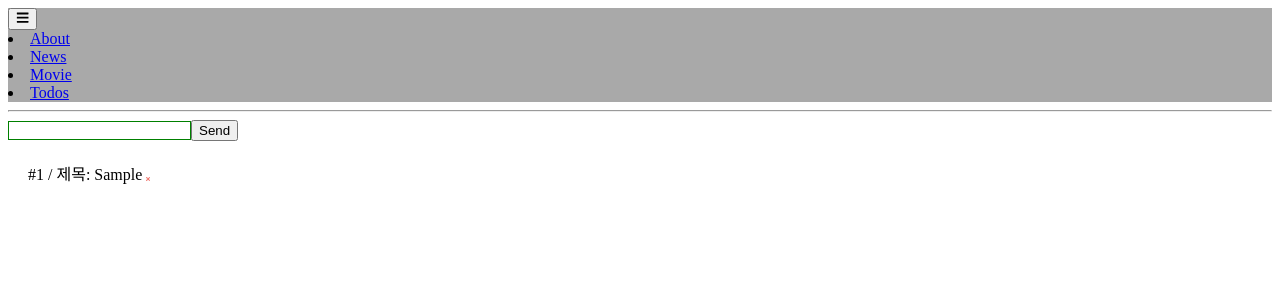
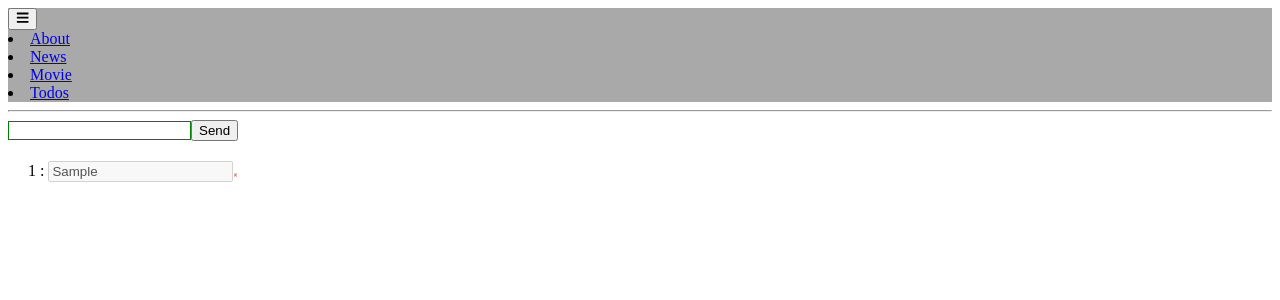
Before and after one commit to jsontype/movieapp-kimjh, a React (Create React App) app: page /TodoList in a window 1280 px wide. Both pictures are taken after typing "Sample" into the empty fields and a click on the button "Send". Shown: the top 300 px of the page. Built offline with nearby package versions, Linux system fonts and the light colour scheme; no server answers.

Commit message:
feat/37 todos to redux

```diff
--- a/package.json
+++ b/package.json
@@ -3,6 +3,7 @@
   "version": "0.1.0",
   "private": true,
   "dependencies": {
+    "@reduxjs/toolkit": "^1.9.0",
     "@testing-library/jest-dom": "^5.16.5",
     "@testing-library/react": "^13.4.0",
     "@testing-library/user-event": "^13.5.0",
@@ -13,8 +14,10 @@
     "react": "^18.2.0",
     "react-dom": "^18.2.0",
     "react-icons": "^4.6.0",
+    "react-redux": "^8.0.5",
     "react-router-dom": "^6.4.3",
     "react-scripts": "5.0.1",
+    "redux": "^4.2.0",
     "styled-components": "^5.3.6",
     "typescript": "^4.8.4",
     "web-vitals": "^2.1.4"
--- a/src/App.tsx
+++ b/src/App.tsx
@@ -4,7 +4,8 @@ import Home from "./Pages/0_Home";
 import About from "./Pages/1_About";
 import MovieList from "./Pages/2_MovieList";
 import NewsList from "./Pages/3_NewsList";
-import TodoList from "./Pages/4_TodoLiist";
+// import TodoList from "./Pages/4_TodoLiist";
+import TodoContainer from "./Components/TodoList/container";
 import styles from "./style.module.scss";
 import { FaBars } from "react-icons/fa";
 
@@ -12,7 +13,7 @@ export default function App() {
   // JS
   const [movies, setMovies] = useState([]);
   const [news, setNews] = useState([]);
-  const [todos, setTodos] = useState([]);
+  // const [todos, setTodos] = useState([]);
 
   useEffect(() => {
     fetch("https://yts.mx/api/v2/list_movies.json?sort_by=rating")
@@ -30,10 +31,6 @@ export default function App() {
         setNews(json);
       });
   }, []);
-
-  const onClick = () => {
-    alert("onClick");
-  };
 
   return (
     <Router>
@@ -66,10 +63,7 @@ export default function App() {
           <Route path="/About" element={<About />} />
           <Route path="/NewsList" element={<NewsList news={news} />} />
           <Route path="/MovieList" element={<MovieList movies={movies} />} />
-          <Route
-            path="/TodoList"
-            element={<TodoList todos={todos} setTodos={setTodos} />}
-          />
+          <Route path="/TodoList" element={<TodoContainer />} />
         </Routes>
       </main>
     </Router>
--- /dev/null
+++ b/src/Components/TodoList/container.tsx
@@ -0,0 +1,37 @@
+import React from "react";
+import { useSelector, useDispatch } from "react-redux";
+import { addTodo, toggleTodo, deleteTodo } from "../../Modules/todos";
+import { RootState } from "../../Modules";
+import TodoList from "../../Pages/4_TodoLiist";
+
+type todosProps = {
+  id: number;
+  completed: boolean;
+  text: string;
+};
+
+export default function TodosContainer() {
+  // state조회
+  // 상태를 조회 할 때에는 state 의 타입을 RootState 로 지정해야합니다.
+  const todos = useSelector((state: RootState) => state.todoReducer);
+
+  // action dispatch
+  const dispatch = useDispatch();
+  const onCreate = (text: string) => dispatch(addTodo(text));
+  const onToggle = (id: number, completed: boolean) =>
+    dispatch(toggleTodo(id, completed));
+  const onDelete = (id: number) => dispatch(deleteTodo(id));
+
+  console.log(todos);
+  // UI 컴포넌트 호출
+  return (
+    <div>
+      <TodoList
+      // todos={todos[0]}
+      // onCreate={onCreate}
+      // onToggle={onToggle}
+      // onDelete={onDelete}
+      />
+    </div>
+  );
+}
--- /dev/null
+++ b/src/Modules/index.tsx
@@ -0,0 +1,11 @@
+import todoReducer from "./todos";
+// import { configureStore } from "@reduxjs/toolkit";
+import { combineReducers } from "redux";
+
+const rootReducer = combineReducers({
+  todoReducer,
+});
+
+export default rootReducer;
+// RootState타입 지정이 필요하다
+export type RootState = ReturnType<typeof rootReducer>;
--- /dev/null
+++ b/src/Modules/todos.tsx
@@ -0,0 +1,60 @@
+// action type
+const ADD_TODO = "todos/ADD_TODO";
+const TOGGLE_TODO = "todos/TOGGLE_TODO";
+const DELETE_TODO = "todos/DELETE_TODO";
+
+// action fuction
+let nextId: number = 1;
+
+export const addTodo = (text: string) => ({
+  type: ADD_TODO,
+  todo: {
+    id: nextId++,
+    text,
+  },
+});
+export const toggleTodo = (id: number, completed: boolean) => ({
+  type: TOGGLE_TODO,
+  id: id,
+  completed: completed,
+});
+export const deleteTodo = (id: number) => ({
+  type: DELETE_TODO,
+  id: id,
+});
+
+// init
+const initState = [
+  {
+    id: 1,
+    text: "",
+    completed: false,
+  },
+];
+
+// reducer
+export default function todoReducer(
+  state = initState,
+  action: {
+    id: number;
+    todo: string;
+    type: string;
+  }
+) {
+  switch (action.type) {
+    case ADD_TODO:
+      return [...state, action.todo];
+    case TOGGLE_TODO:
+      return state.map((todo) => {
+        return todo.id === action.id
+          ? { ...todo, completed: !todo.completed }
+          : todo;
+      });
+    case DELETE_TODO:
+      return state.filter((todo) => {
+        return todo.id !== action.id;
+      });
+    default:
+      return state;
+  }
+}
--- a/src/Pages/4_TodoLiist/index.tsx
+++ b/src/Pages/4_TodoLiist/index.tsx
@@ -1,62 +1,56 @@
 import React, { useState, useRef } from "react";
 import styles from "./styles.module.scss";
 
-// type TodoListItemProps = {};
-
-type TodoListProps = {
-  todos: any[];
-  setTodos: (value: any) => void;
+type TodoProps = {
+  id: number;
+  title: string;
+  completed: boolean;
 };
 
-export default function TodoList({ todos, setTodos }: TodoListProps) {
-  const [text, setText] = useState("");
-  const nextId = useRef(1);
+export default function TodoList() {
+  const [inputText, setInputText] = useState("");
+  const [todos, setTodos] = useState<TodoProps[]>([]);
   const [isError, setIsError] = useState(false);
   const [inputStyle, setInputStyle] = useState(styles.inputNormal);
-
-  // const inputStyle = isError ? styles.inputNormal : styles.inputError;
 
   const onSumbit = (e: { preventDefault: () => void }) => {
     e.preventDefault(); // form의 리다이렉팅을 방지
 
     // p1 삼항연사자를 쓰는 법?
-    if (text.length === 0) {
+    if (inputText.length === 0) {
       setIsError(true);
       setInputStyle(styles.inputError);
     } else {
-      onCreate();
-      setText("");
+      onCreate(inputText);
+      setInputText("");
       setIsError(false);
       setInputStyle(styles.inputNormal);
     }
   };
 
-  const onCreate = () => {
-    setTodos([
-      ...todos,
-      {
-        completed: false,
-        id: nextId.current,
-        title: text,
+  let nextId = useRef(1);
+  const onCreate = (inputText: string) => {
+    const todoNew = {
+      title: inputText,
+      id: nextId.current++,
+      completed: false,
+    };
 
-        userId: 1,
-      },
-    ]);
-    nextId.current++;
+    setTodos([todoNew, ...todos]);
   };
 
-  const onChange = (e: { target: { value: React.SetStateAction<string> } }) => {
-    setText(e.target.value);
+  const onChange = (e: React.ChangeEvent<HTMLInputElement>) => {
+    setInputText(e.target.value);
   };
 
-  const onDelete = (id: string) => {
+  const onDelete = (id: number) => {
     const result = todos.filter((item) => {
       return item.id !== id;
     });
     setTodos(result);
   };
 
-  const onChecked = (id: string) => {
+  const onChecked = (id: number) => {
     const result = todos.map((item) => {
       return item.id === id
         ? { ...item, completed: !item.completed }
@@ -67,11 +61,14 @@ export default function TodoList({ todos, setTodos }: TodoListProps) {
 
   const render = todos.map((item) => {
     const titleClass = item.completed ? styles.checked : "unchecked";
+    console.log("todo.map(item.id): ", item);
+
     return (
       <div className={styles.todo} key={item.id}>
-        <span>#{item.id} / </span>
+        <span>{item.id} : </span>
         <span className={titleClass} onClick={() => onChecked(item.id)}>
-          제목: {item.title} {item.completed && "👍"}
+          <input type="text" value={item.title} disabled />
+          {item.completed && "👍"}
         </span>
         <span className={styles.deleteBtn} onClick={() => onDelete(item.id)}>
           ❌
@@ -85,9 +82,10 @@ export default function TodoList({ todos, setTodos }: TodoListProps) {
       <form onSubmit={onSumbit}>
         <input
           className={inputStyle}
+          name="todo"
           type="text"
-          onChange={onChange}
-          value={text}
+          onChange={(e) => onChange(e)}
+          value={inputText}
         />
         <button type="submit">Send</button>
         <span className={styles.ErrorMsg}>
--- a/src/index.tsx
+++ b/src/index.tsx
@@ -1,8 +1,16 @@
 import React from 'react';
 import ReactDOM from 'react-dom/client';
 import App from "./App";
+// Create Provider Reducer
+import { createStore } from "redux"
+import { Provider } from "react-redux"
+import rootReducer from "./Modules"
 
 const root = ReactDOM.createRoot(
   document.getElementById("root") as HTMLElement
 );
-root.render(<App />);
+root.render(
+  <Provider store={createStore(rootReducer)}>
+    <App />
+  </Provider>
+);
```
Also changed, not shown: 1 other file (tests, documents, lock files or other folders).
